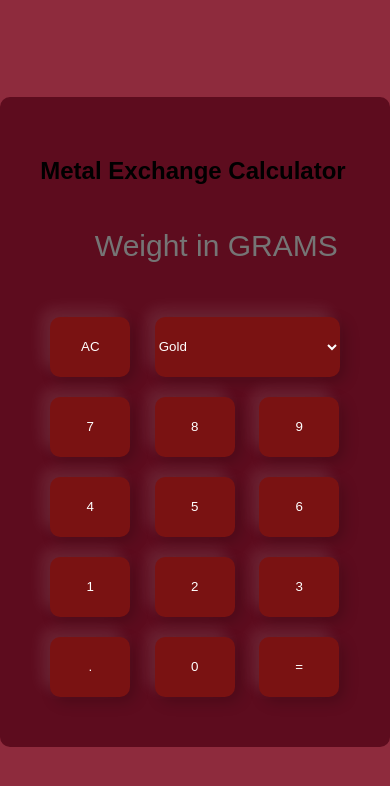
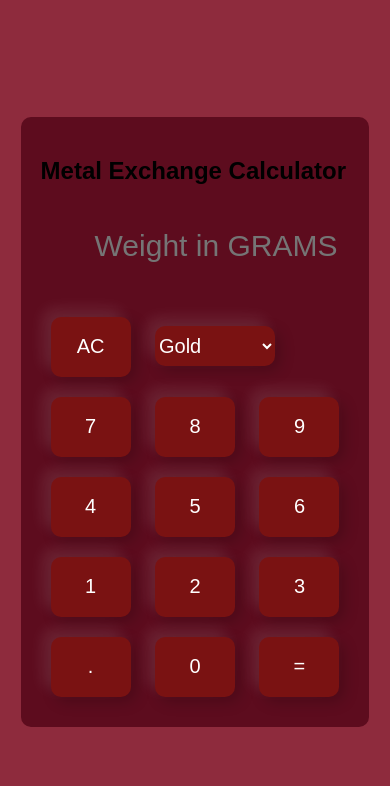
Before and after one commit to jxel1/metalAPI, a plain HTML site: page index.html in a window 390 px wide. Drawn offline with Linux system fonts and the light colour scheme.

Commit message:
Media query

```diff
--- a/styles.css
+++ b/styles.css
@@ -83,3 +83,25 @@ form input[type="button"]:hover {
 form input[type="button"]:active {
   background: #660808;
 }
+
+@media (max-width: 768px) {
+  .calculator {
+    padding: 20px;
+  }
+
+  form input {
+    width: 60px;
+    height: 40px;
+    font-size: 20px;
+  }
+
+  form .display input {
+    font-size: 30px;
+  }
+
+  #metal {
+    width: 120px;
+    height: 40px;
+    font-size: 20px;
+  }
+}
```
